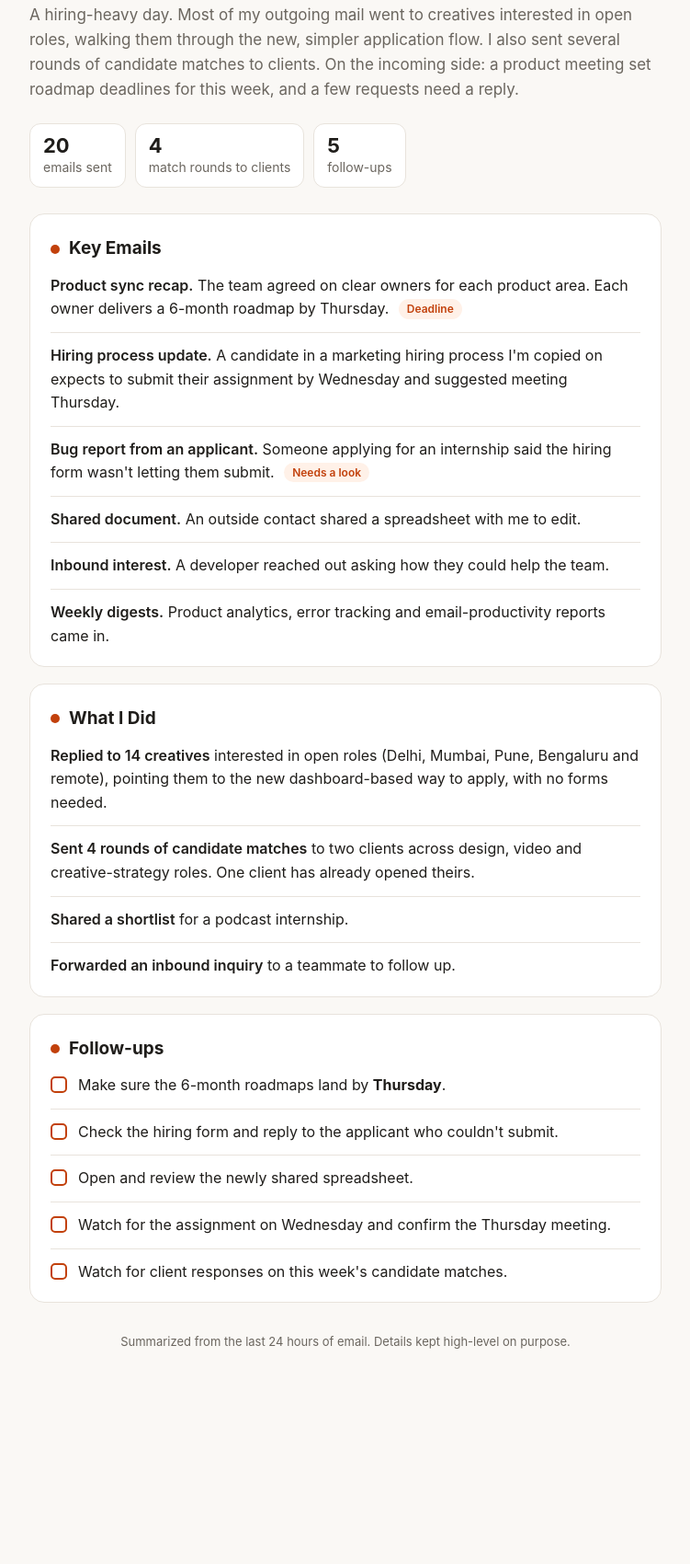
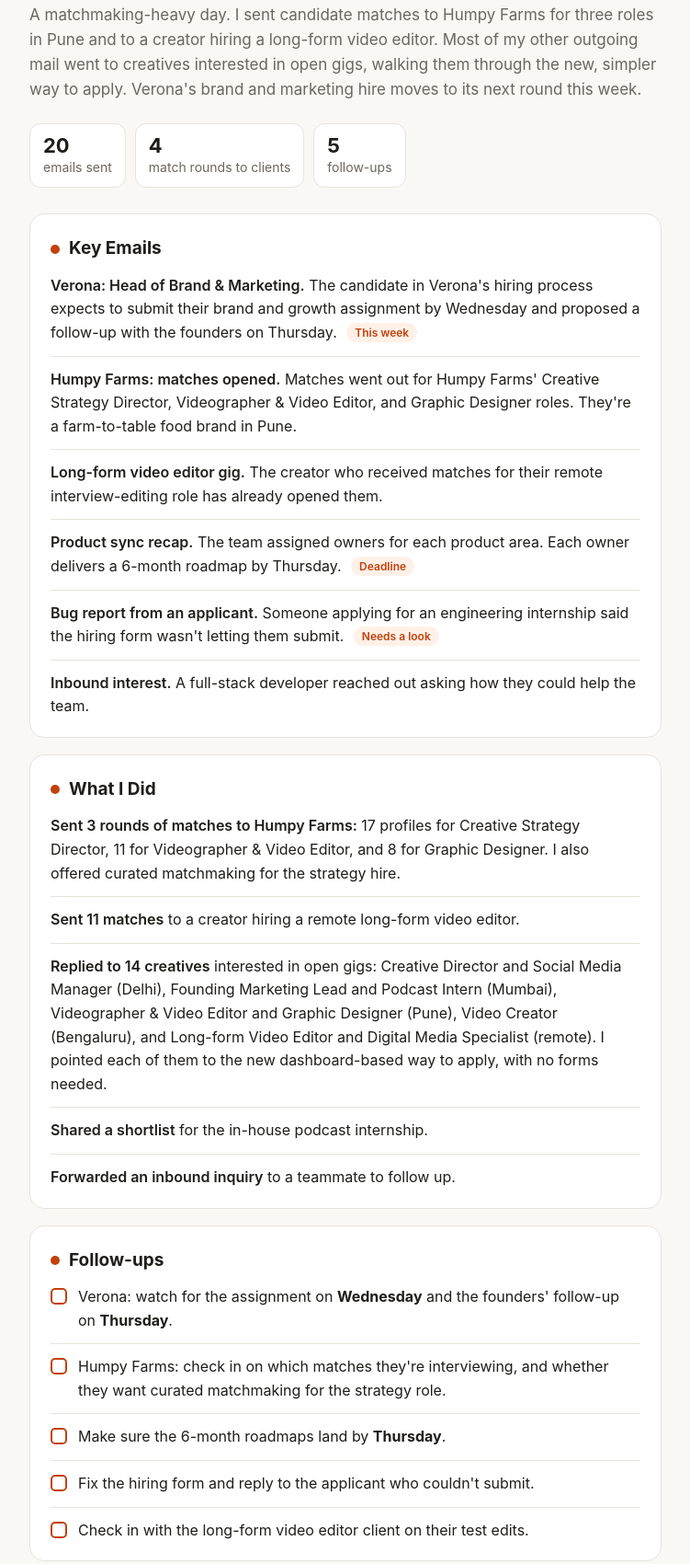
Before and after one commit to avantinagral/avantinagral.github.io, a plain HTML site: page index.html in a window 1280 px wide. Shown: the part 124-1824 px from the top of the page at 92% size, without its empty margins (264-1015 px from the left). Before the commit the page ends 1657 px from the top, so only its background shows below. Drawn offline with Linux system fonts and the light colour scheme.

Commit message:
Update November 10, 2026 summary: client names and gig details

```diff
--- a/index.html
+++ b/index.html
@@ -80,10 +80,10 @@
     <p class="eyebrow">Daily inbox summary</p>
     <h1>November 10, 2026</h1>
     <p class="overview">
-      A hiring-heavy day. Most of my outgoing mail went to creatives interested in open roles,
-      walking them through the new, simpler application flow. I also sent several rounds of
-      candidate matches to clients. On the incoming side: a product meeting set roadmap deadlines
-      for this week, and a few requests need a reply.
+      A matchmaking-heavy day. I sent candidate matches to Humpy Farms for three roles in Pune
+      and to a creator hiring a long-form video editor. Most of my other outgoing mail went to
+      creatives interested in open gigs, walking them through the new, simpler way to apply.
+      Verona's brand and marketing hire moves to its next round this week.
     </p>
     <ul class="stats">
       <li><strong>20</strong>emails sent</li>
@@ -95,21 +95,22 @@
   <section>
     <h2><span class="dot"></span>Key Emails</h2>
     <ul class="items">
-      <li><span class="label">Product sync recap.</span> The team agreed on clear owners for each product area. Each owner delivers a 6-month roadmap by Thursday. <span class="tag">Deadline</span></li>
-      <li><span class="label">Hiring process update.</span> A candidate in a marketing hiring process I'm copied on expects to submit their assignment by Wednesday and suggested meeting Thursday.</li>
-      <li><span class="label">Bug report from an applicant.</span> Someone applying for an internship said the hiring form wasn't letting them submit. <span class="tag">Needs a look</span></li>
-      <li><span class="label">Shared document.</span> An outside contact shared a spreadsheet with me to edit.</li>
-      <li><span class="label">Inbound interest.</span> A developer reached out asking how they could help the team.</li>
-      <li><span class="label">Weekly digests.</span> Product analytics, error tracking and email-productivity reports came in.</li>
+      <li><span class="label">Verona: Head of Brand &amp; Marketing.</span> The candidate in Verona's hiring process expects to submit their brand and growth assignment by Wednesday and proposed a follow-up with the founders on Thursday. <span class="tag">This week</span></li>
+      <li><span class="label">Humpy Farms: matches opened.</span> Matches went out for Humpy Farms' Creative Strategy Director, Videographer &amp; Video Editor, and Graphic Designer roles. They're a farm-to-table food brand in Pune.</li>
+      <li><span class="label">Long-form video editor gig.</span> The creator who received matches for their remote interview-editing role has already opened them.</li>
+      <li><span class="label">Product sync recap.</span> The team assigned owners for each product area. Each owner delivers a 6-month roadmap by Thursday. <span class="tag">Deadline</span></li>
+      <li><span class="label">Bug report from an applicant.</span> Someone applying for an engineering internship said the hiring form wasn't letting them submit. <span class="tag">Needs a look</span></li>
+      <li><span class="label">Inbound interest.</span> A full-stack developer reached out asking how they could help the team.</li>
     </ul>
   </section>
 
   <section>
     <h2><span class="dot"></span>What I Did</h2>
     <ul class="items">
-      <li><span class="label">Replied to 14 creatives</span> interested in open roles (Delhi, Mumbai, Pune, Bengaluru and remote), pointing them to the new dashboard-based way to apply, with no forms needed.</li>
-      <li><span class="label">Sent 4 rounds of candidate matches</span> to two clients across design, video and creative-strategy roles. One client has already opened theirs.</li>
-      <li><span class="label">Shared a shortlist</span> for a podcast internship.</li>
+      <li><span class="label">Sent 3 rounds of matches to Humpy Farms:</span> 17 profiles for Creative Strategy Director, 11 for Videographer &amp; Video Editor, and 8 for Graphic Designer. I also offered curated matchmaking for the strategy hire.</li>
+      <li><span class="label">Sent 11 matches</span> to a creator hiring a remote long-form video editor.</li>
+      <li><span class="label">Replied to 14 creatives</span> interested in open gigs: Creative Director and Social Media Manager (Delhi), Founding Marketing Lead and Podcast Intern (Mumbai), Videographer &amp; Video Editor and Graphic Designer (Pune), Video Creator (Bengaluru), and Long-form Video Editor and Digital Media Specialist (remote). I pointed each of them to the new dashboard-based way to apply, with no forms needed.</li>
+      <li><span class="label">Shared a shortlist</span> for the in-house podcast internship.</li>
       <li><span class="label">Forwarded an inbound inquiry</span> to a teammate to follow up.</li>
     </ul>
   </section>
@@ -117,11 +118,11 @@
   <section>
     <h2><span class="dot"></span>Follow-ups</h2>
     <ul class="items check">
+      <li><span class="box"></span><span>Verona: watch for the assignment on <strong>Wednesday</strong> and the founders' follow-up on <strong>Thursday</strong>.</span></li>
+      <li><span class="box"></span><span>Humpy Farms: check in on which matches they're interviewing, and whether they want curated matchmaking for the strategy role.</span></li>
       <li><span class="box"></span><span>Make sure the 6-month roadmaps land by <strong>Thursday</strong>.</span></li>
-      <li><span class="box"></span><span>Check the hiring form and reply to the applicant who couldn't submit.</span></li>
-      <li><span class="box"></span><span>Open and review the newly shared spreadsheet.</span></li>
-      <li><span class="box"></span><span>Watch for the assignment on Wednesday and confirm the Thursday meeting.</span></li>
-      <li><span class="box"></span><span>Watch for client responses on this week's candidate matches.</span></li>
+      <li><span class="box"></span><span>Fix the hiring form and reply to the applicant who couldn't submit.</span></li>
+      <li><span class="box"></span><span>Check in with the long-form video editor client on their test edits.</span></li>
     </ul>
   </section>
 
```
